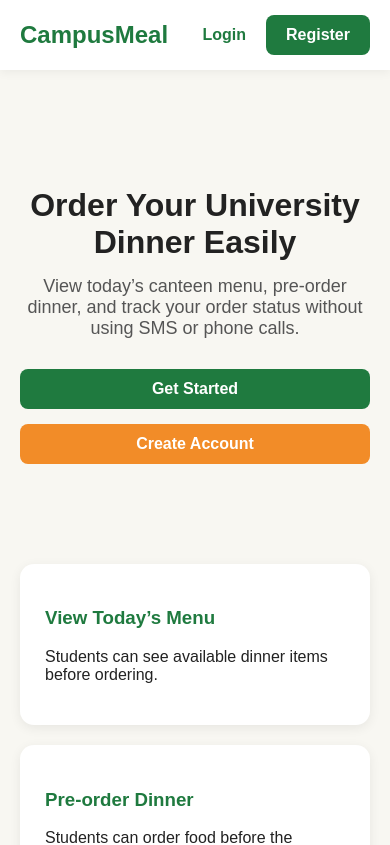
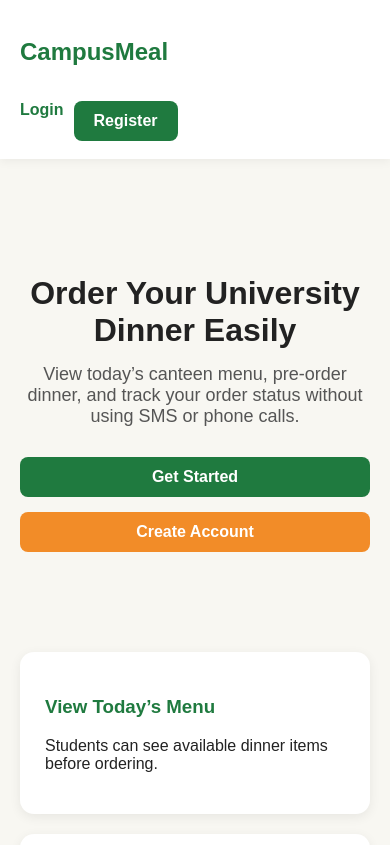
Before and after one commit to Nipuni-Liyange/campusmeal-smart-canteen-system, a React (Vite) app in the folder client/: page / in a window 390 px wide. Shown: the top 845 px of the page. Built offline with nearby package versions, Linux system fonts and the light colour scheme.

Commit message:
Polish responsive layout and add env example

```diff
--- a/client/src/index.css
+++ b/client/src/index.css
@@ -268,3 +268,41 @@ select {
   max-width: 1100px;
   margin: 30px auto;
 }
+
+@media (max-width: 768px) {
+  .navbar {
+    height: auto;
+    padding: 18px 20px;
+    flex-direction: column;
+    gap: 15px;
+    align-items: flex-start;
+  }
+
+  .navbar div {
+    display: flex;
+    flex-wrap: wrap;
+    gap: 10px;
+  }
+
+  .nav-link {
+    margin-right: 0;
+  }
+
+  .dashboard {
+    margin: 30px auto;
+  }
+
+  .features {
+    grid-template-columns: 1fr;
+  }
+
+  .auth-card {
+    padding: 25px;
+  }
+
+  th,
+  td {
+    padding: 10px;
+    font-size: 14px;
+  }
+}
```
Also changed, not shown: 1 other file (tests, documents, lock files or other folders).
